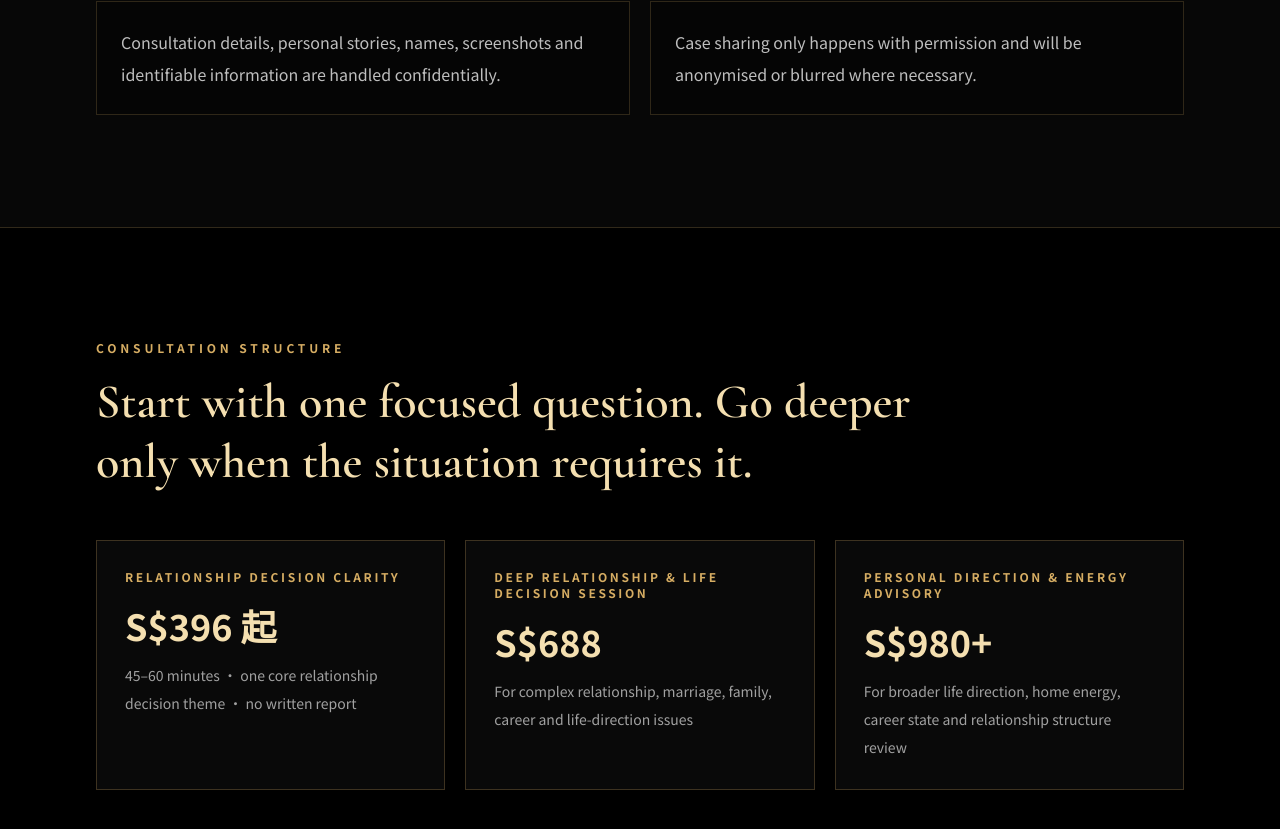
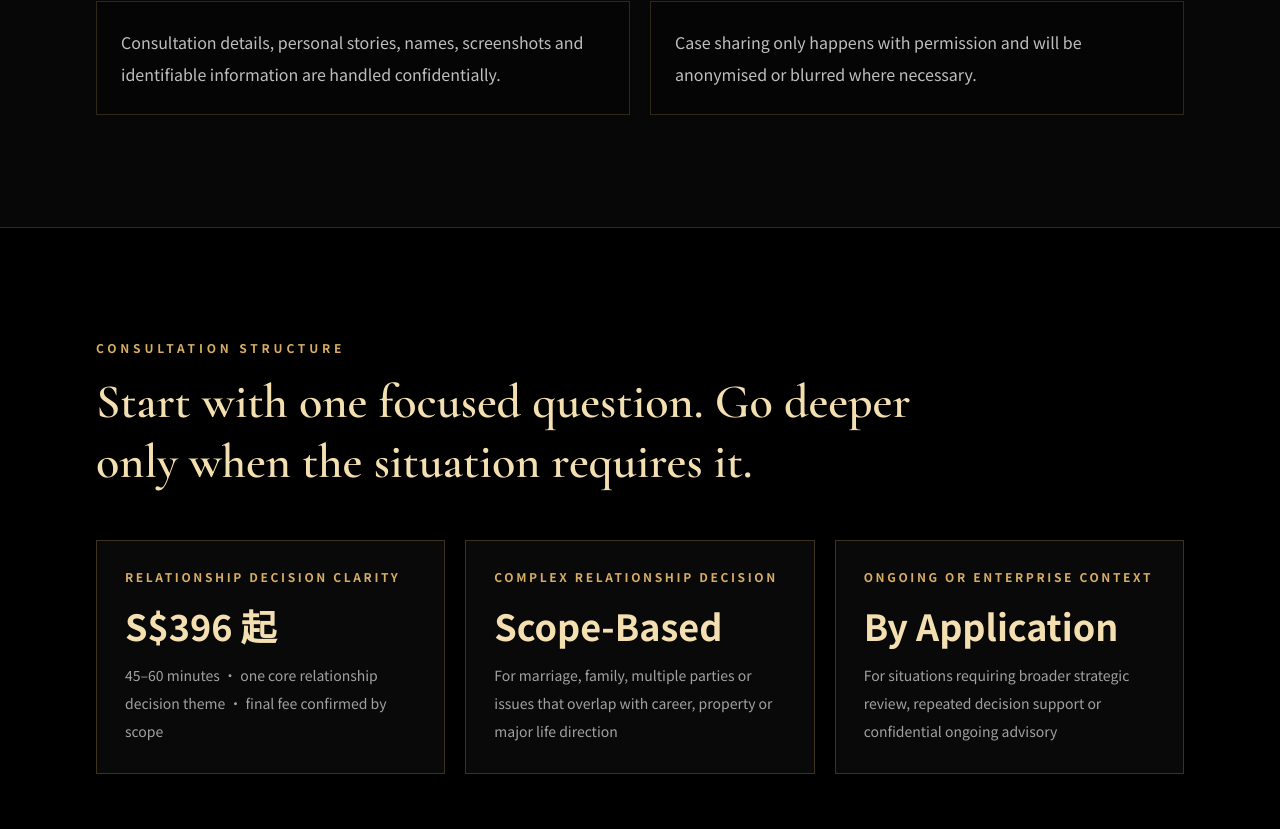
Before and after one commit to BODHIWONG/qmfeng-website, a Next.js app: page /relationship-clarity-reading-singapore in a window 1280 px wide. Shown: the part 4095-4924 px from the top of the page. Built offline with nearby package versions, Linux system fonts and the light colour scheme.

Commit message:
Unify public relationship consultation pricing

```diff
--- a/app/relationship-clarity-reading-singapore/page.tsx
+++ b/app/relationship-clarity-reading-singapore/page.tsx
@@ -70,17 +70,17 @@ const serviceLevels = [
   {
     title: "Relationship Decision Clarity",
     price: "S$396 起",
-    detail: "45–60 minutes · one core relationship decision theme · no written report",
+    detail: "45–60 minutes · one core relationship decision theme · final fee confirmed by scope",
   },
   {
-    title: "Deep Relationship & Life Decision Session",
-    price: "S$688",
-    detail: "For complex relationship, marriage, family, career and life-direction issues",
+    title: "Complex Relationship Decision",
+    price: "Scope-Based",
+    detail: "For marriage, family, multiple parties or issues that overlap with career, property or major life direction",
   },
   {
-    title: "Personal Direction & Energy Advisory",
-    price: "S$980+",
-    detail: "For broader life direction, home energy, career state and relationship structure review",
+    title: "Ongoing or Enterprise Context",
+    price: "By Application",
+    detail: "For situations requiring broader strategic review, repeated decision support or confidential ongoing advisory",
   },
 ];
 
@@ -235,7 +235,7 @@ export default function RelationshipClarityReadingSingaporePage() {
                   Clear boundaries create a safer, more focused consultation.
                 </h2>
                 <p className="mt-6 text-base leading-8 text-white/70 md:text-lg">
-                  The purpose is to provide a private decision reference, not to create emotional dependence or promise a predetermined result.
+                  The purpose is to provide a private decision reference, not to create emotional dependence or replace qualified legal, medical or psychological care.
                 </p>
               </div>
               <div className="grid gap-5 md:grid-cols-2">
```
